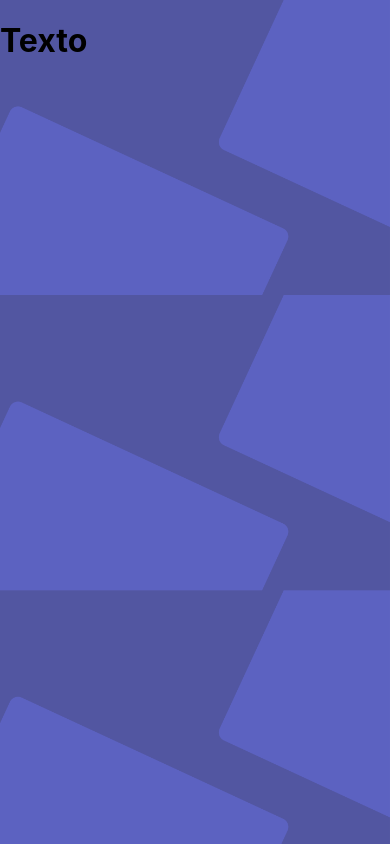
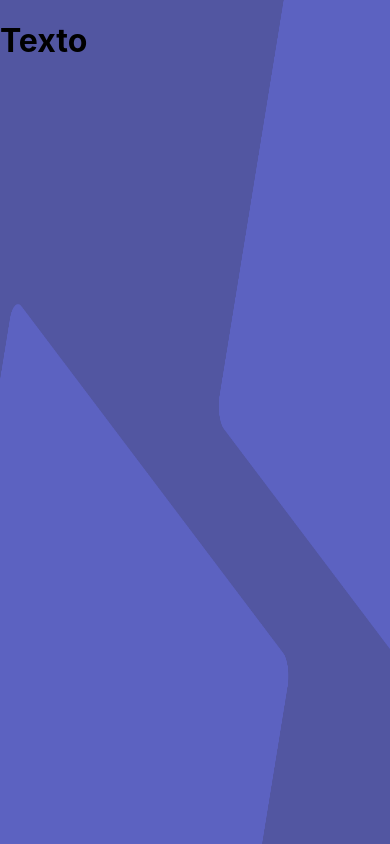
Before and after one commit to Franco-Ezequiel-Marchegiani/country-quiz, a React (Create React App) app: page / in a window 390 px wide. Built offline with nearby package versions, Linux system fonts and the light colour scheme.

Commit message:
Set the background responsive

```diff
--- a/src/index.css
+++ b/src/index.css
@@ -6,15 +6,12 @@ body {
   -webkit-font-smoothing: antialiased;
   -moz-osx-font-smoothing: grayscale;
   background-image: url('images/background.png');
-  background-size: 100% ;
+  background-size: 100% 100%;
+  background-repeat: no-repeat;
+  background-attachment: fixed;
 }
 
 code {
   font-family: source-code-pro, Menlo, Monaco, Consolas, 'Courier New',
     monospace;
 }
-@media only screen and (min-width: 1200px){
-    body{
-      background-size: 100vw 100vh ;
-    }
-}
```
